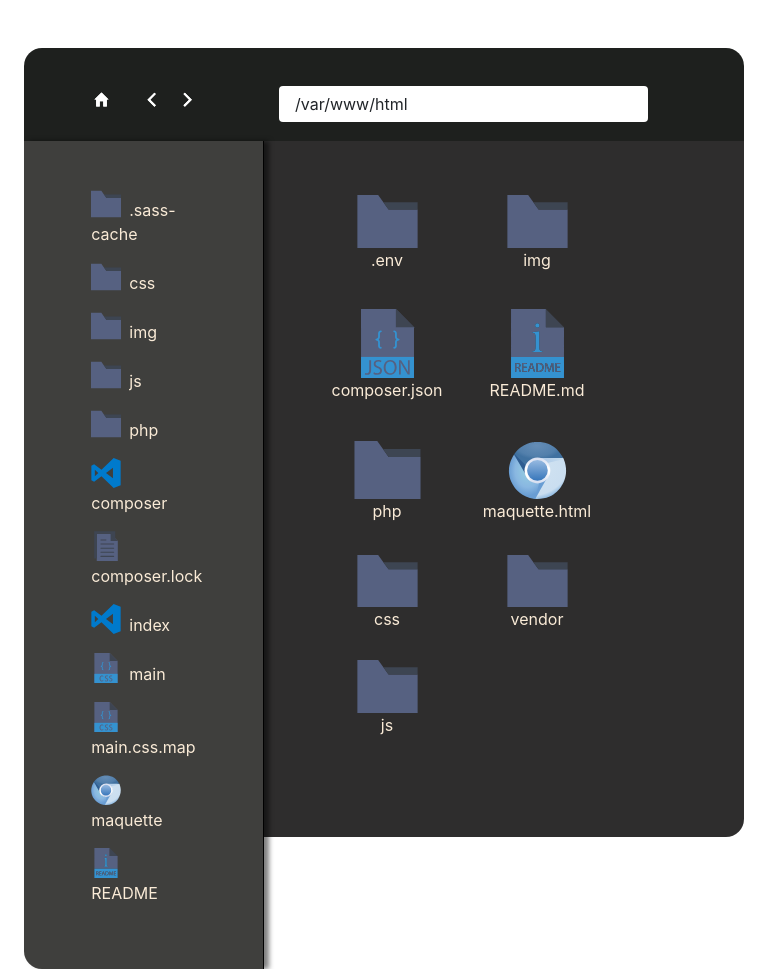
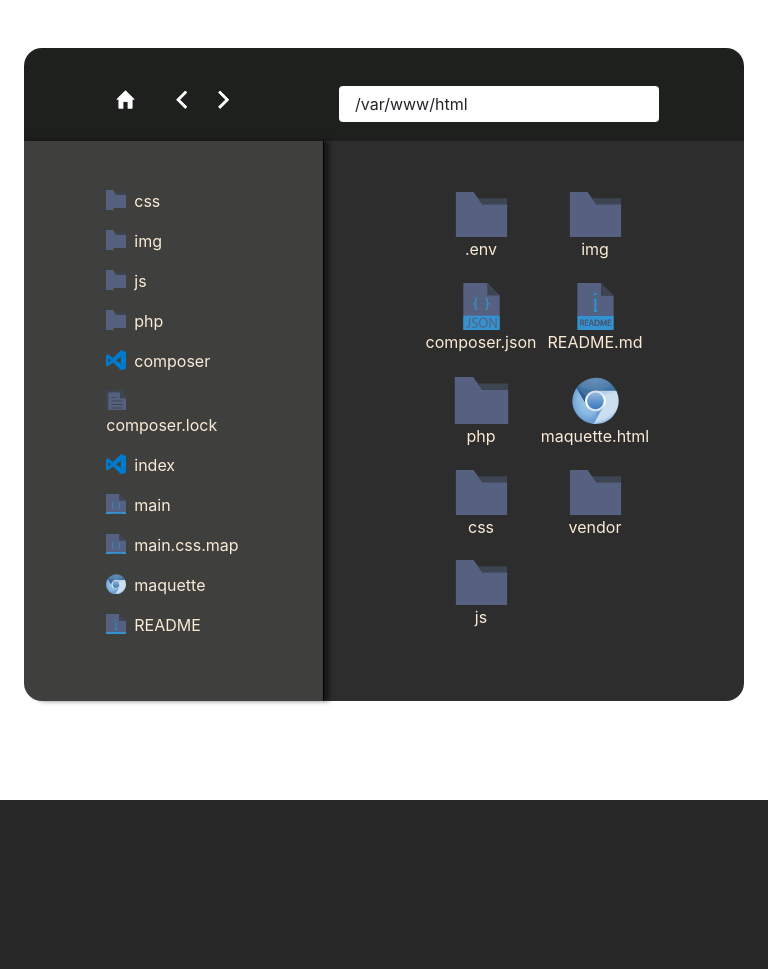
Before and after one commit to GeoffroyCarette/explorateur_de_fichier, a PHP site: page / in a window 768 px wide. After the commit the page ends 800 px from the top, so only its background shows below. Run offline with PHP 8.4, Linux system fonts and the light colour scheme; style sheets or scripts are compiled from the project's sources; some libraries are stand-ins or nearby versions.

Commit message:
scss
responsive

```diff
--- a/css/_gridicon.scss
+++ b/css/_gridicon.scss
@@ -44,7 +44,7 @@
 /* Handle */
 ::-webkit-scrollbar-thumb {
 	background: grey;
-	border-radius: 5px;
+	border-radius: 4px;
 }
 
 /* Handle on hover */
--- a/css/_media_768-991px.scss
+++ b/css/_media_768-991px.scss
@@ -1,3 +1,36 @@
 @media (min-width: 768px) and (max-width: 991px) {
 
+    .elem{
+        width: 114px!important;
+        max-height: 94px;
+
+    }
+
+    .explo_style{
+        max-height: 80vh;
+        padding-right: 50px!important;
+        padding-left: 20px!important;
+    }
+
+    .test{
+        margin-left: 80px!important;
+    }
+
+
+ .aside_style {
+        max-height: 80vh;
+
+        p::before{
+            display: inline-block;
+            text-align: center;
+            background-size: 20px, 20px;
+            width: 20px;
+            height: 20px;
+
+        }
+    }
+
+
+
+
 }
--- a/css/_media_992-1199px.scss
+++ b/css/_media_992-1199px.scss
@@ -1,3 +1,4 @@
 @media (min-width: 992px) and (max-width: 1199px) {
 
+
 }
--- a/css/_pathmenuleft.scss
+++ b/css/_pathmenuleft.scss
@@ -286,5 +286,10 @@
         border-width: 1px;
         border-color: black;
         box-shadow: 5px 0px 5px rgba(0, 0, 0, 0.507);
+        p.img_sass{
+            display: none;
+        }
     }
+
+
 }
--- a/php/templates/index.twig
+++ b/php/templates/index.twig
@@ -15,7 +15,7 @@
         <div class="container-fluid">
             <div class="container background_nav mt-5">
                 <div class="row">
-                    <div class="col-4 col-sm-4 col-md-4 col-lg-4 col-xl-4 center_top text-center">
+                    <div class="col-5 col-sm-4 col-md-5 col-lg-4 col-xl-4 center_top text-center">
                         <a><img class="home" src="img/icones/home.svg" alt="" data-path="./" onmouseover="this.src='./img/icones/home_hover.svg'"
                                 onmouseout="this.src='./img/icones/home.svg'" onmousedown="this.src='./img/icones/home_onclick.svg'" onmouseup="this.src='./img/icones/home_hover.svg'"></a>
                         <a><img class="back" src="img/icones/arrow_back.svg" alt="" data-path="" onmouseover="this.src='./img/icones/arrow_back_hover.svg'"
@@ -23,7 +23,7 @@
                         <a><img class="after" src="img/icones/arrow_after.svg" alt="" onmouseover="this.src='./img/icones/arrow_after_hover.svg'"
                                 onmouseout="this.src='./img/icones/arrow_after.svg'" onmousedown="this.src='./img/icones/arrow_after_onclick.svg'" onmouseup="this.src='./img/icones/arrow_after_hover.svg'"></a>
                     </div>
-                    <div class="col-8 col-sm-8 col-md-8 col-lg-8 col-xl-8 center_top">
+                    <div class="col-7 col-sm-8 col-md-7 col-lg-8 col-xl-8 center_top">
                         <div class="div_path d-flex align-items-center pl-2">
 
                         </div>
@@ -32,8 +32,8 @@
                     </div>
                 </div>
                 <div class="d-flex row background_aside">
-                    <div class="col-4 col-sm-4 col-md-4 col-lg-4 col-xl-4 aside_style pt-5 pb-5">
-                        <div class=" w-50 mx-auto">
+                    <div class="col-5 col-sm-4 col-md-5 col-lg-4 col-xl-4 aside_style pt-5 pb-5">
+                        <div class="media_width_md w-50 mx-auto">
                             <p class="img_sass" onmouseover="style.backgroundColor='rgb(186, 186, 185)'" onmouseout="style.backgroundColor='transparent'" onmousedown="style.backgroundColor='grey'" onmouseup="style.backgroundColor='rgb(186, 186, 185)'" data-path=".sass-cache">.sass-cache</p>
                             <p class="img_css aside-elem" onmouseover="style.backgroundColor='rgb(186, 186, 185)'" onmouseout="style.backgroundColor='transparent'" onmousedown="style.backgroundColor='grey'" onmouseup="style.backgroundColor='rgb(186, 186, 185)'" data-path="css">css</p>
                             <p class="img_img aside-elem" onmouseover="style.backgroundColor='rgb(186, 186, 185)'" onmouseout="style.backgroundColor='transparent'" onmousedown="style.backgroundColor='grey'" onmouseup="style.backgroundColor='rgb(186, 186, 185)'" data-path="img">img</p>
@@ -48,8 +48,8 @@
                             <p class="img_readme aside-elem" onmouseover="style.backgroundColor='rgb(186, 186, 185)'" onmouseout="style.backgroundColor='transparent'" onmousedown="style.backgroundColor='grey'" onmouseup="style.backgroundColor='rgb(186, 186, 185)'" data-path="README">README</p>
                         </div>
                     </div>
-                    <div class="col-8 col-sm-8 col-md-8 col-lg-8 col-xl-8 explo_style p-5 scrollbar">
-                    <div id="grille" class="d-flex flex-wrap"></div>
+                    <div class="col-7 col-sm-8 col-md-7 col-lg-8 col-xl-8 explo_style p-5 scrollbar">
+                    <div id="grille" class="test d-flex flex-wrap ml-4"></div>
                     </div>
                 </div>
             </div>
```
Also changed, not shown: 1 other file.
